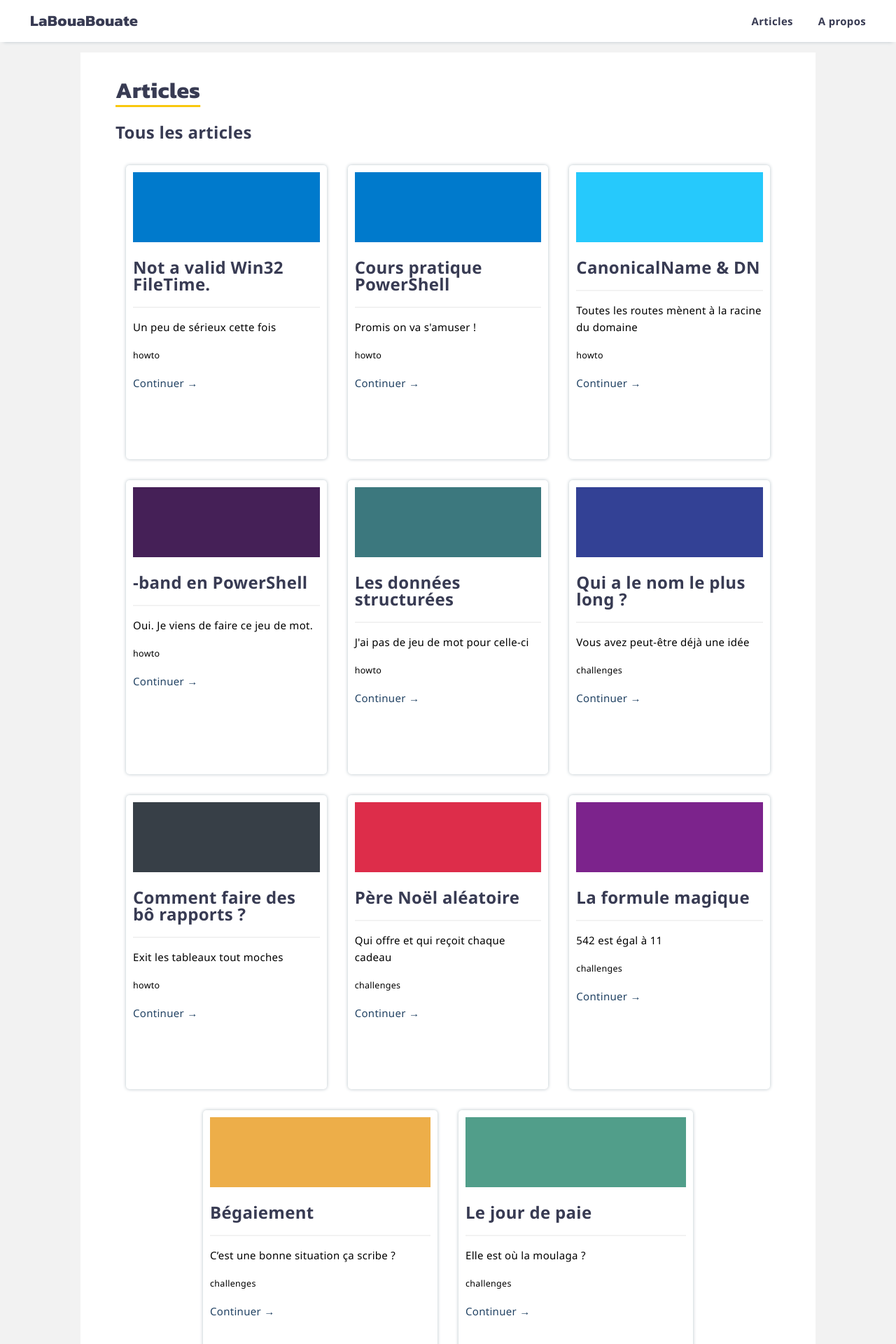
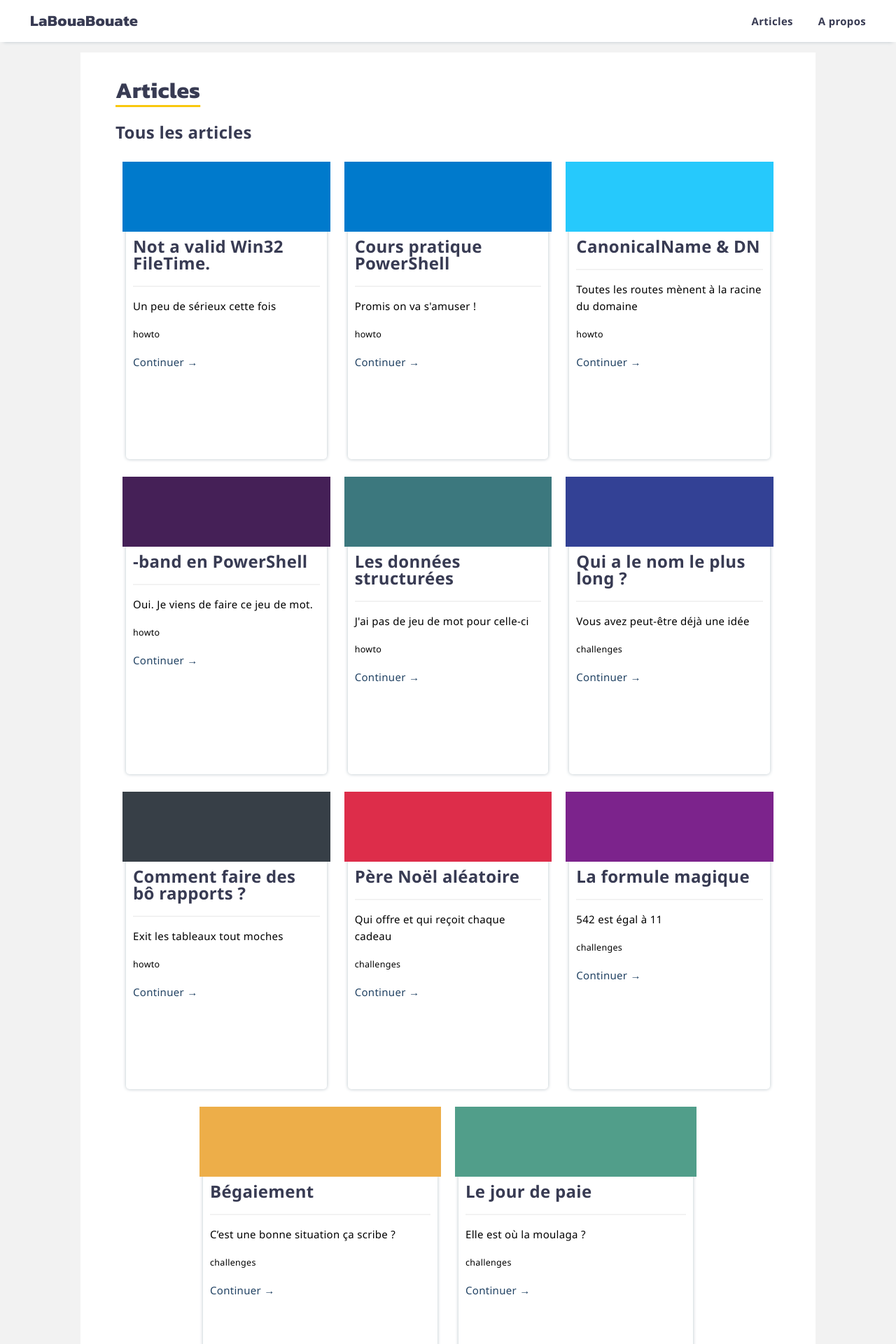
Before and after one commit to leobouard/leobouard.github.io, a Jekyll site: the page built from blog.md, in a window 1280 px wide. Shown: the top 1920 px of the page at 70% size. Built offline with Jekyll 4.4.1, drawn with Linux system fonts in a browser that asks for light colours; our own code applies the rules of GitHub Pages for plain Markdown files.

Commit message:
Update posts.scss

```diff
--- a/assets/css/posts.scss
+++ b/assets/css/posts.scss
@@ -101,9 +101,8 @@
     border-radius: 5px;
 
     div {
-        margin: -15 -15 -15 -15px;
-        border-radius: 0 5px 0 5;
-        height: 100px;
+        margin: -15px;
+        height: 125px;
     }
 }
 
```
